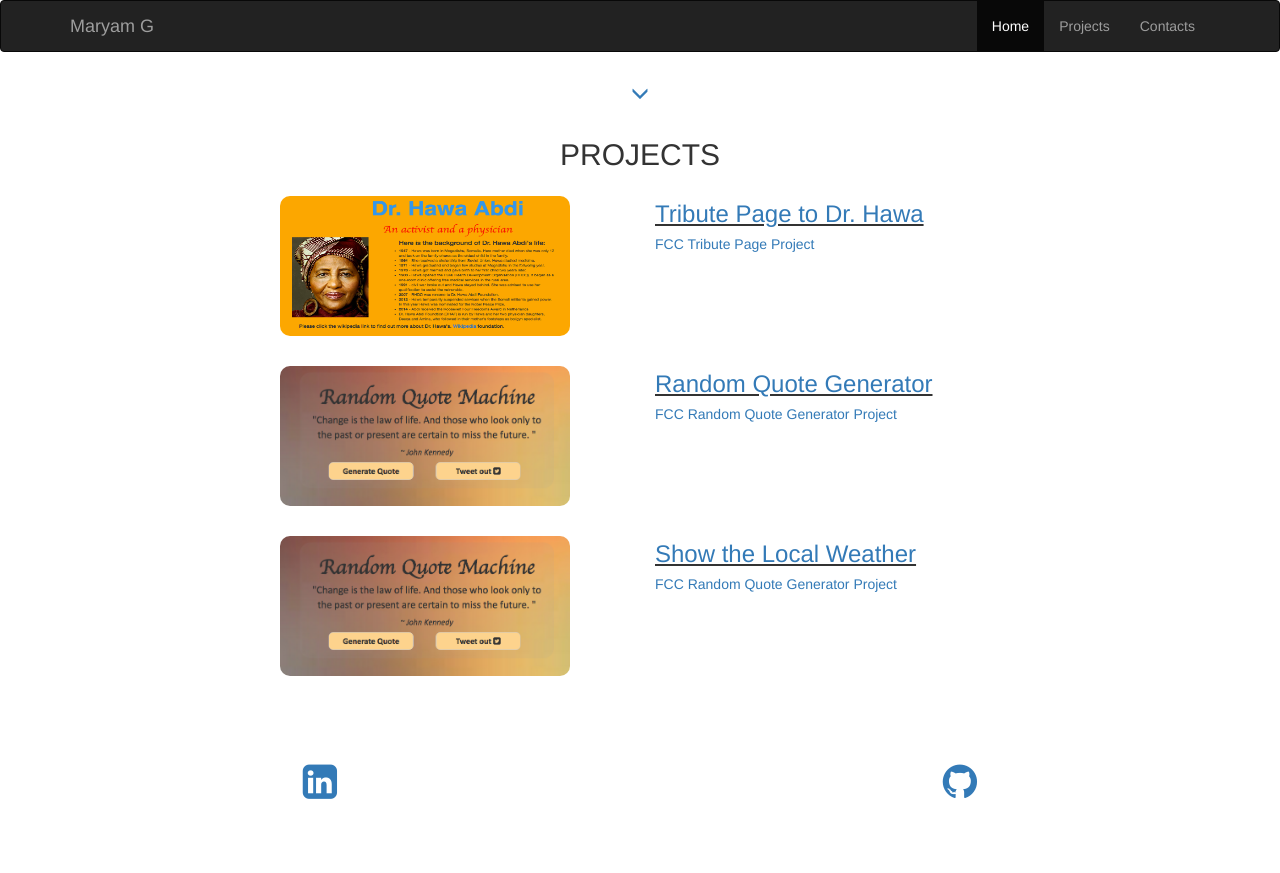
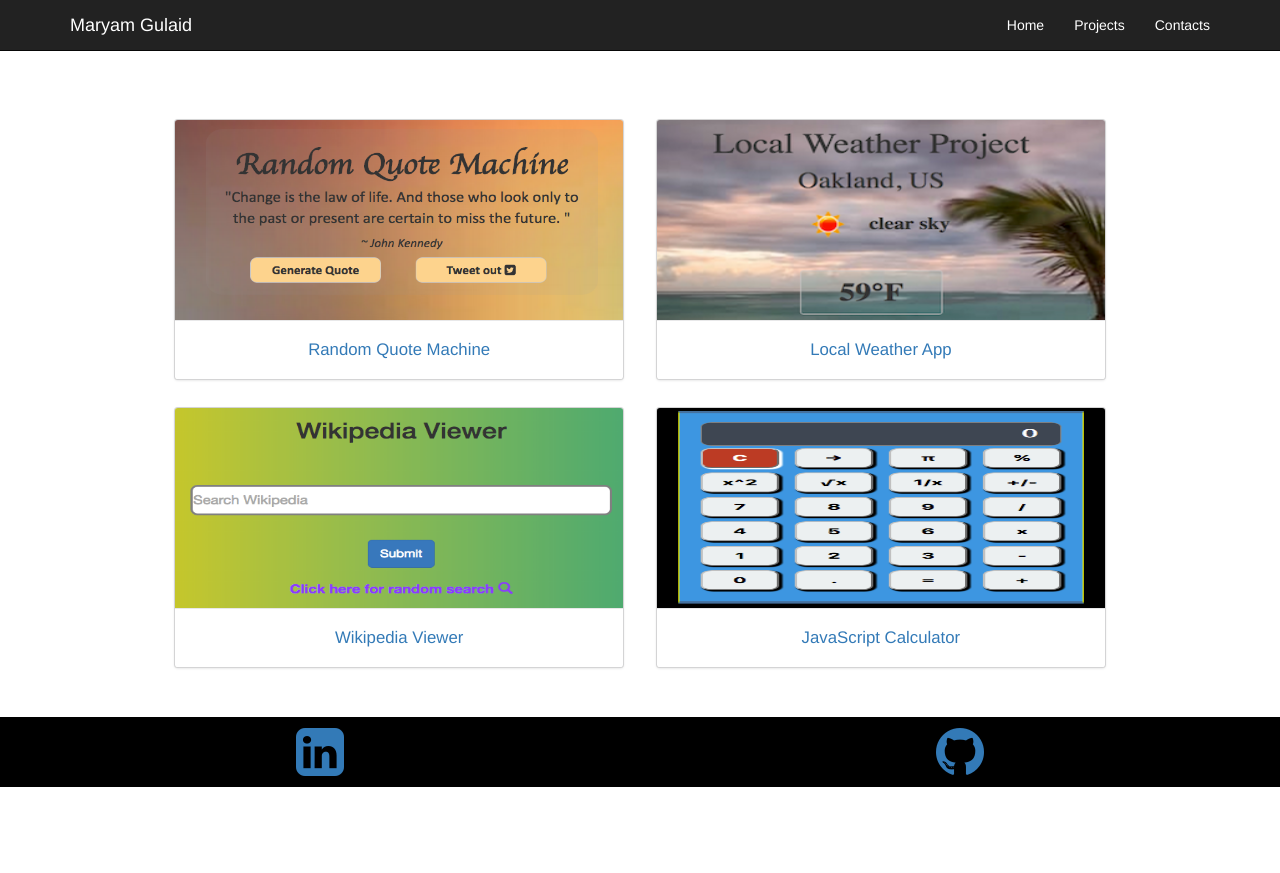
Before and after one commit to amran16/amran16.github.io, a plain HTML site: page index.html in a window 1280 px wide. After the commit the page ends 800 px from the top, so only its background shows below. Drawn offline with nearby package versions, Linux system fonts and the light colour scheme.

Commit message:
added projects

```diff
--- a/index.html
+++ b/index.html
@@ -1,19 +1,18 @@
 <!DOCTYPE html>
 <html>
 <head>
-    <meta name="viewport" content="width=device-width, initial-scale=1">
+  <meta name="viewport" content="width=device-width, initial-scale=1">
 	<title>Maryam's Page</title>
+  <link rel="stylesheet" href="https://cdnjs.cloudflare.com/ajax/libs/semantic-ui/2.2.7/semantic.min.css">
 	<link href="https://maxcdn.bootstrapcdn.com/bootstrap/3.3.7/css/bootstrap.min.css" rel="stylesheet">
 	<link href="https://maxcdn.bootstrapcdn.com/font-awesome/4.7.0/css/font-awesome.min.css" rel="stylesheet">
 	<link href="http://fonts.googleapis.com/css?family=Lato:300,400,700,300italic,400italic,700italic" rel="stylesheet" type="text/css">
-	<link rel="stylesheet" type="text/css" href="maryamg.css">
+	<link rel="stylesheet" type="text/css" href="styles.css">
 	<script src="https://code.jquery.com/jquery-3.1.1.slim.min.js"></script>
 </head>
 <body>
 
-
-
-<nav class="navbar navbar-inverse">
+<nav class="navbar navbar-inverse navbar-fixed-top">
   <div class="container">
     <div class="navbar-header">
       <button type="button" class="navbar-toggle collapsed" data-toggle="collapse" data-target="#bs-example-navbar-collapse-1" aria-expanded="false">
@@ -22,12 +21,13 @@
         <span class="icon-bar"></span>
         <span class="icon-bar"></span>
       </button>
-      <a class="navbar-brand" href="#">Maryam G</a>
+      <a href="#" class="navbar-brand" href="#">Maryam Gulaid</a>
     </div>
     <!-- Collect the nav links, forms, and other content for toggling -->
     <div class="collapse navbar-collapse">
       <ul class="nav navbar-nav navbar-right">
-        <li class="active"><a href="#">Home <span class="sr-only">(current)</span></a></li>
+        <!--  <li class="active"><a href="#">Home <span class="sr-only">(current)</span></a></li> -->
+        <li><a href="#">Home</a></li>
         <li><a href="#">Projects</a></li>
         <li><a href="#">Contacts</a></li>
        </ul>
@@ -36,68 +36,18 @@
 </nav>
 
 <div class="container">
- <div class="row">
-   <div class="col-md-12">
-
-    <!--arrow-->
-    <div class="arrow animated bounce text-center">
-      <a href="#Projects" class="btn btn-lg">
-        <span class="glyphicon glyphicon-menu-down"></span>
-      </a>
-    </div>
-
-    <div class="projects">
-
-      <h2 class="text-center">PROJECTS</h2>
-
-      <div class="row">
-      	<div class="col-md-4 col-md-offset-2  picColor">
-      		<a href="https://amran16.github.io/tribute/" target="_blank">
-      		<img src="tribute2.png"  alt="project1" title="A T-Rex on display in the Manchester University Museum"></a>
-      </div>
-      <div class="col-md-4 project-datail">
-      <h3>
-      	<u><a href="https://amran16.github.io/tribute/" target="_blank">Tribute Page to Dr. Hawa</a></u>
-      </h3>
-      <h5><a href="https://www.freecodecamp.com/challenges/build-a-tribute-page" target="_blank">FCC Tribute Page Project</a></h5>
-      </div>
-      </div>
-
-
-      <div class="row">
-      	<div class="col-md-4 col-md-offset-2  picColor">
-      		<a href="https://amran16.github.io/randome_quote/" target="_blank">
-      		<img src="quote.png"  alt="project2" title="A T-Rex on display in the Manchester University Museum"></a>
-      </div>
-      <div class="col-md-4 project-datail">
-      <h3>
-      	<u><a href="https://amran16.github.io/randome_quote/" target="_blank">Random Quote Generator</a></u>
-      </h3>
-      <h5><a href="https://www.freecodecamp.com/challenges/build-a-random-quote-machine" target="_blank">FCC Random Quote Generator Project</a></h5>
-      </div>
-    </div>
-
-    <div class="row">
-      <div class="col-md-4 col-md-offset-2  picColor">
-        <a href="https://amran16.github.io/weather_app/" target="_blank">
-        <img src="quote.png"  alt="project2" title="A T-Rex on display in the Manchester University Museum"></a>
-    </div>
-    <div class="col-md-4 project-datail">
-    <h3>
-      <u><a href="https://amran16.github.io/weather_app/" target="_blank">Show the Local Weather </a></u>
-    </h3>
-    <h5><a href="https://www.freecodecamp.com/challenges/show-the-local-weather" target="_blank">FCC Random Quote Generator Project</a></h5>
-    </div>
-  </div>
-
-    </div>
+ <div class="raw">
+   <div class="col-sm-12 text-center">
+     <div class="projects">
+       <div class="ui two centered relaxed cards">
+       </div>
+     </div>
    </div>
  </div>
 </div>
 
  <div id="Contacts" class="container-fluid">
-   <div class="row text-center">
-
+   <div class="row text-center footer">
      <!--LinkedIn logo-->
    	<div class="col-sm-6">
    		<a href="https://www.linkedin.com/in/maryamgulaid" target="_blank"
@@ -105,7 +55,6 @@
    		   <i class="fa fa-linkedin-square fa-4x" aria-hidden="true"></i>
    		</a>
    	</div>
-
    	 <!--gitpages logo-->
    	<div class="col-sm-6">
    		<a href="https://github.com/amran16" target="_blank"
@@ -116,8 +65,6 @@
 
    </div>
 </div>
-
-
-<script type="text/javascript" src="maryamg.js"></script>
+<script type="text/javascript" src="index.js"></script>
 </body>
 </html>
--- /dev/null
+++ b/index.js
@@ -0,0 +1,49 @@
+var projects =[
+
+  {
+	name: 'Random Quote Machine',
+	img: './images/quote.png',
+	url: 'http://codepen.io/maryam106/pen/zNdXrV'
+  },
+
+  {
+	name: 'Local Weather App',
+	img: './images/weather.png',
+	url: 'http://codepen.io/maryam106/pen/RGXwex'
+  },
+
+  {
+	name: 'Wikipedia Viewer',
+	img: './images/wiki.png',
+	url: 'https://amran16.github.io/weather_app'
+  //url: 'http://codepen.io/maryam106/full/OWQvwG/' //doesn't work with full page
+  },
+
+  {
+	name: 'JavaScript Calculator',
+	img: './images/Calculator.png',
+	url: 'https://amran16.github.io/js_calculator'
+  }
+
+]
+
+
+projects.map(function(item){
+
+  var title = item.name,
+      image = item.img,
+    linkUrl = item.url;
+
+  var description = item.id;
+
+
+	$('.cards').append(`
+		<a class="ui fluid card" target="_blank" href=${linkUrl}>
+			<div class="image">
+			  <img src=${image} alt=${name} class="cardImage">
+			</div>
+			  <div class="ui center aligned content">${title}</div>
+		</a>
+		`)
+
+});
--- a/maryamg.css
+++ /dev/null
@@ -1,23 +0,0 @@
-.navbar .navbar-inverse {
-  text-align: center;
-}
-
-
-.btn-social-icon{
-	padding: 70px;
-  font-size: 10px;
-}
-
-img{
-	margin: 10px;
-	padding: 5px;
-	width: 300px;
-	height: 150px;
-	border-radius: 15px;
-
-}
-
-img:hover {
-    box-shadow: 0 0 2px 1px rgba(0, 140, 186, 0.5);
-
-}
--- /dev/null
+++ b/styles.css
@@ -0,0 +1,34 @@
+body {
+    padding-top: 70px;
+}
+
+.navbar .navbar-inverse {
+    text-align: center;
+    color: white;
+ }
+
+ .navbar-inverse .navbar-brand, .navbar-inverse a{
+    color:white;
+  }
+
+ .navbar-inverse .navbar-nav>li>a {
+    color: white;
+ }
+
+.projects {
+    display: flex;
+    margin: 50px 90px;
+    font-size: 1.2em;
+}
+
+.image{
+  height: 200px;
+}
+.image > img {
+  max-height: 100%;
+  max-width: 100%;
+  margin: auto;
+}
+.footer{
+  background-color: black;
+}
```
Also changed, not shown: images/calculator.png (added), images/quote.png (renamed from quote.png), images/tiger.jpeg (renamed from tiger.jpeg), images/tribute.png (renamed from tribute.png), images/tribute1.png (renamed from tribute1.png), images/tribute2.png (renamed from tribute2.png), images/weather.png (added), images/wiki.png (added), maryamg.js (deleted).
